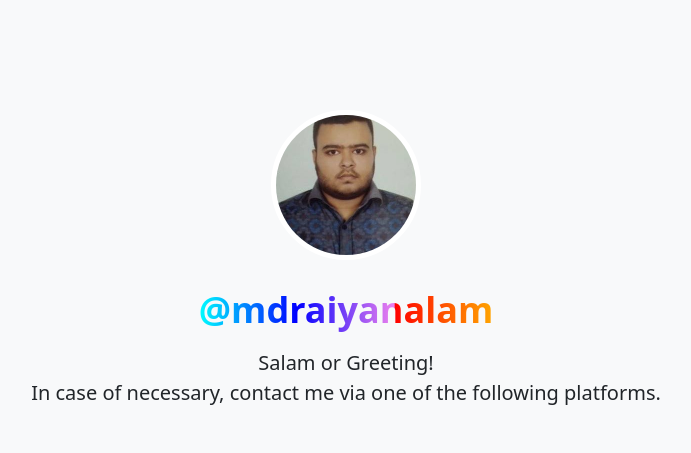
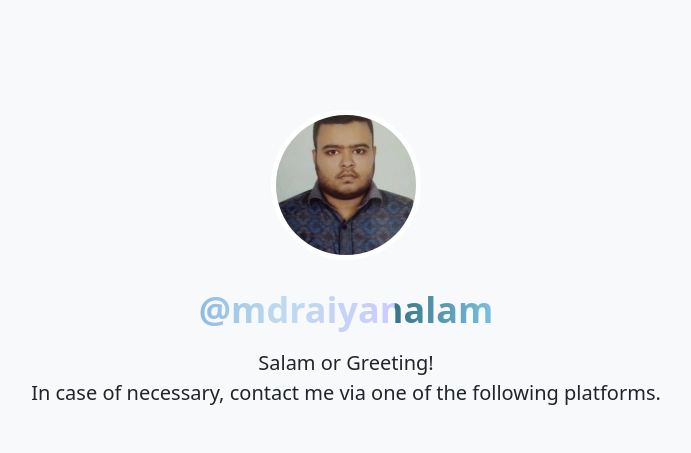
Before and after one commit to mdraiyanalam/raiyan.contact, a plain HTML site: page index.html in a window 1280 px wide. Shown: the top 453 px of the page, without its empty margins (294-985 px from the left). Drawn offline with nearby package versions, Linux system fonts and the light colour scheme.

Commit message:
nameplate

```diff
--- a/css/style.css
+++ b/css/style.css
@@ -45,7 +45,7 @@ h1, p {
 .shiny-text {
     font-size: 36px; /* Adjust size as needed */
     font-weight: bold;
-    background-image: linear-gradient(to right, red, orange, yellow, green, cyan, blue, violet);
+    background-image: linear-gradient(to right,	#367588,	#89CFF0, blue, #76ABDF,#BEDBED, #CCCCFF);
     background-size: 200% 100%;
     background-position: 100% 0;
     color: transparent;
```
